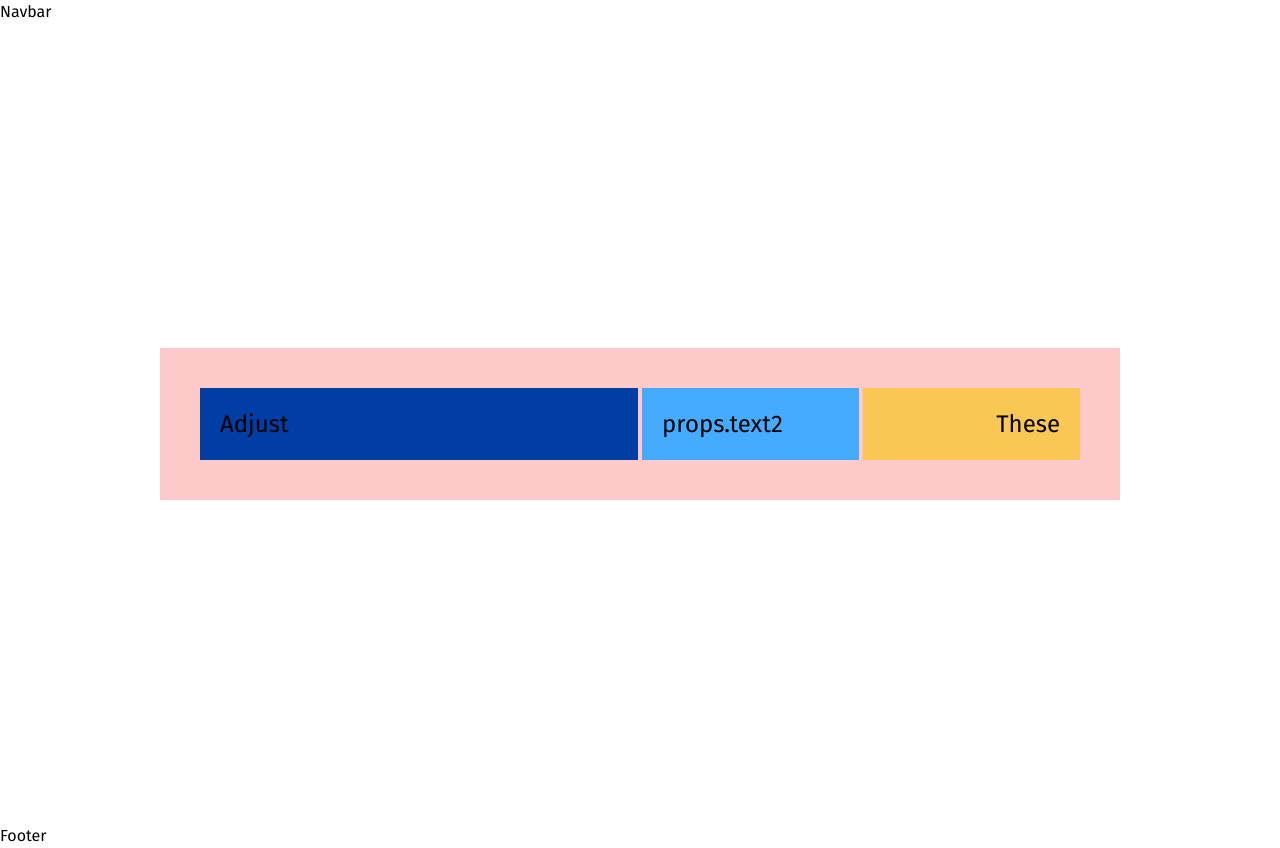
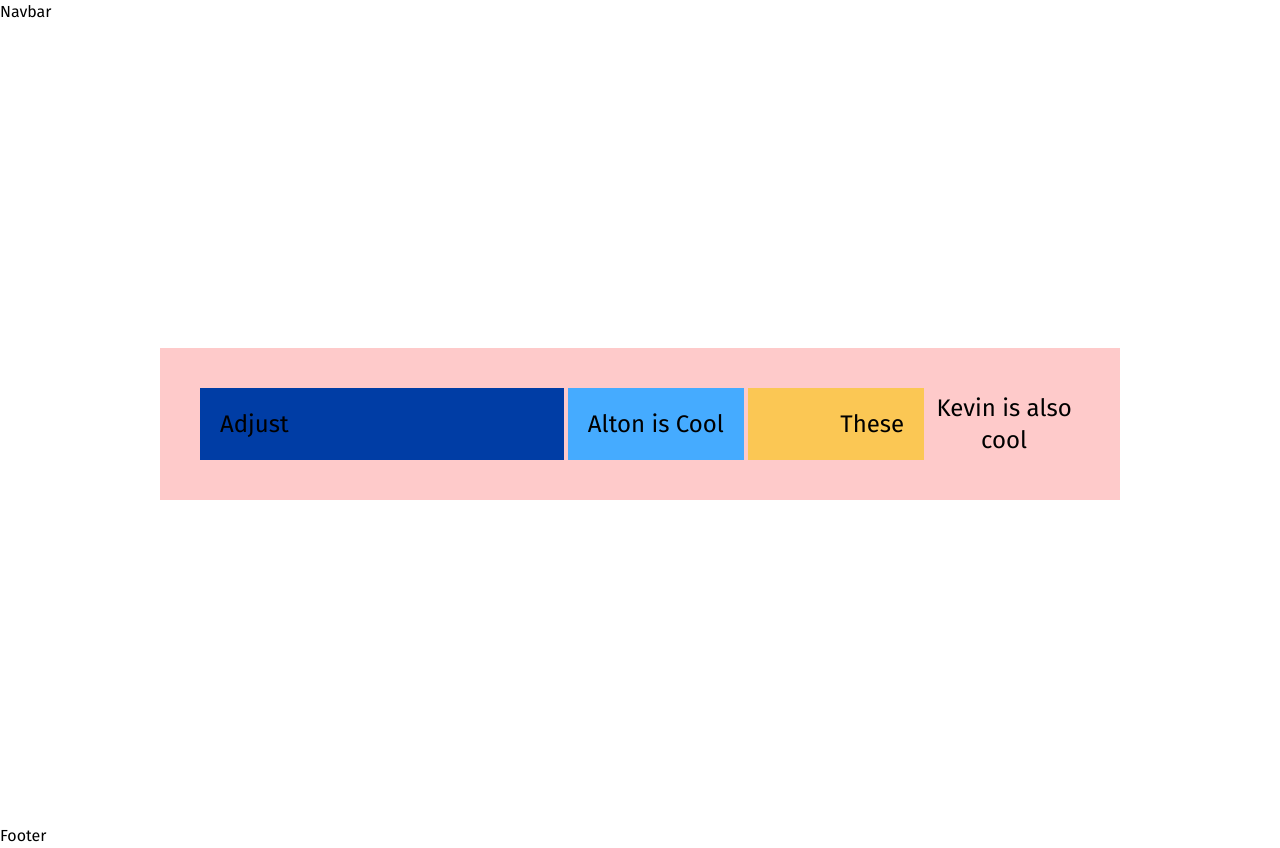
Before and after one commit to acm-ucr/cse-ula, a Next.js app: page / in a window 1280 px wide. Built offline with nearby package versions, Linux system fonts and the light colour scheme.

Commit message:
made example

```diff
--- a/src/components/Example.tsx
+++ b/src/components/Example.tsx
@@ -6,13 +6,13 @@ const Example = (props: { text1: string; text2: string; text3: string }) => {
       </div>
       <div className="flex w-1/2 flex-row gap-1">
         <div className="w-full bg-ula-blue-accent p-5 text-left">
-          props.text2
+          Alton is Cool
         </div>
         <div className="w-full bg-ula-yellow-accent p-5 text-right">
           {props.text2}
         </div>
       </div>
-      {/* Hint: Add another box/div here similarly to line 4 */}
+      <div>Kevin is also cool</div>
     </div>
   );
 };
```
